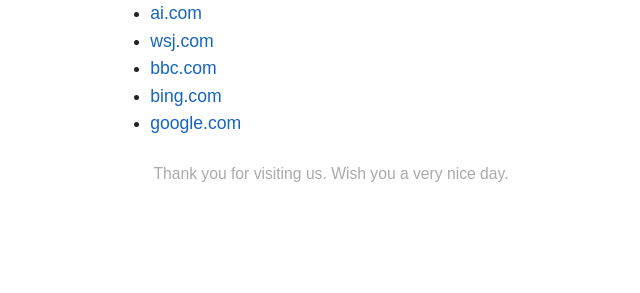
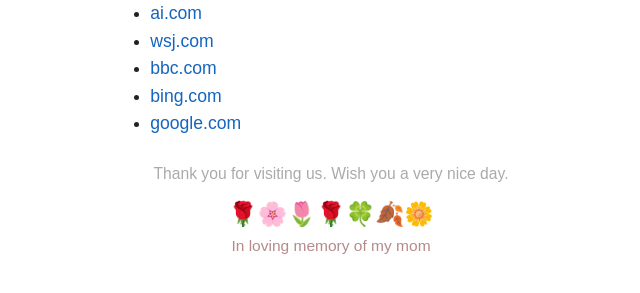
Before and after one commit to pubdv/pubdv.github.io, a plain HTML site: page index.html in a window 1280 px wide. Shown: the part 137-430 px from the top of the page, without its empty margins (309-949 px from the left). Drawn offline with Linux system fonts and the light colour scheme.

Commit message:
Update index.html
In loving memory of my mom.

```diff
--- a/index.html
+++ b/index.html
@@ -10,7 +10,9 @@
     li { margin-bottom: 0.4em; }
     a { color: #1565c0; text-decoration: none; font-size: 1.1em; }
     a:hover { text-decoration: underline; }
-    .hint { color: #aaa; font-size: 0.98em; margin-top: 2em; text-align: center;}
+    .hint { color: #aaa; font-size: 0.98em; margin-top: 2em; text-align: center; }
+    .rose { font-size: 1.5em; display: block; margin-top: 0.7em; }
+    .memory { color: #b48b8b; font-size: 0.97em; text-align: center; margin-top: 0.6em; }
   </style>
 </head>
 <body>
@@ -22,8 +24,13 @@
     <li><a href="https://bbc.com" target="_blank">bbc.com</a></li>
     <li><a href="https://bing.com" target="_blank">bing.com</a></li>
     <li><a href="https://google.com" target="_blank">google.com</a></li>
-
   </ul>
-  <div class="hint">Thank you for visiting us. Wish you a very nice day.</div>
+  <div class="hint">
+    Thank you for visiting us. Wish you a very nice day.
+    <span class="rose">🌹🌸🌷🌹🍀🍂🌼</span>
+  </div>
+  <div class="memory">
+    In loving memory of my mom
+  </div>
 </body>
 </html>
```
